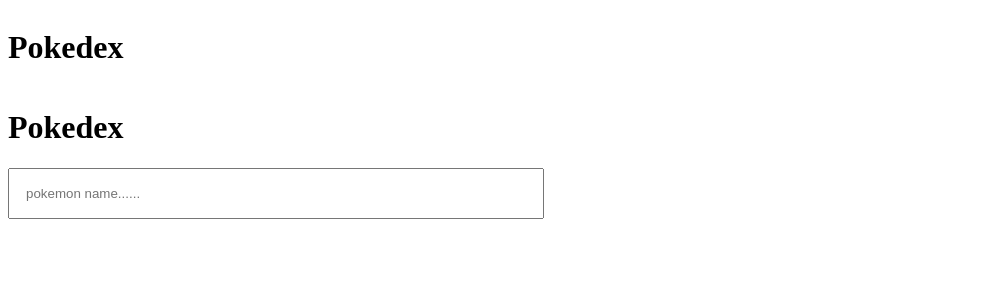
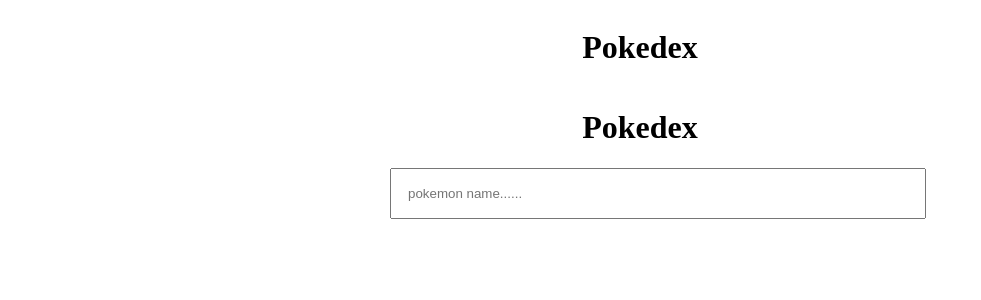
Before and after one commit to khu29shi/Project_Pokedex_using_React, a React (Vite) app in the folder Pokedex/: page / in a window 1280 px wide. Shown: the top 300 px of the page, without its empty margins (0-981 px from the left). Built offline with nearby package versions, Linux system fonts and the light colour scheme.

Commit message:
added few changes

```diff
--- a/Pokedex/src/components/Pokedex/Pokedex.css
+++ b/Pokedex/src/components/Pokedex/Pokedex.css
@@ -1,5 +1,6 @@
 .pokedex-wrapper {
     display: flex;
     flex-direction: column;
-    width: 100%;
+    justify-content: center;
+    align-items: center;
 }
```
